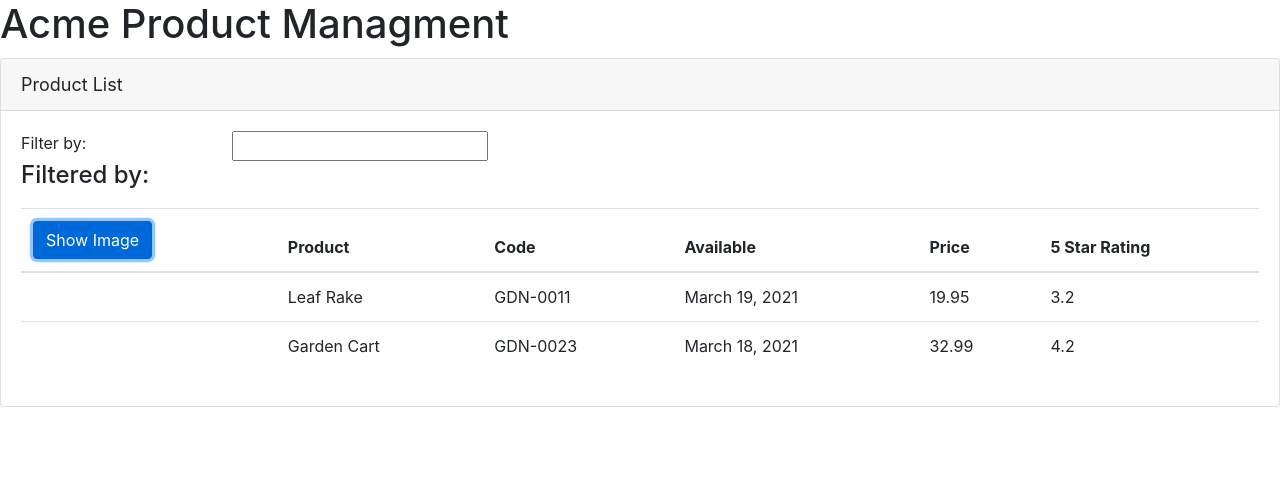
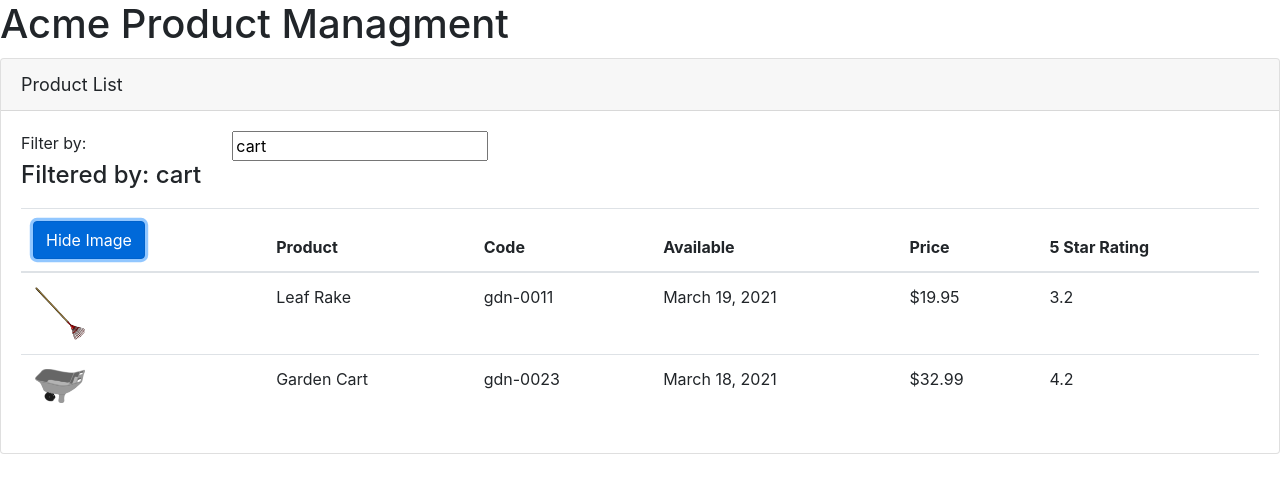
Before and after one commit to mjburton11/apm-tutorial, an Angular app: page / in a window 1280 px wide. Both pictures are taken after a click on the button "Show Image". Shown: the top 492 px of the page. Built offline with nearby package versions, Linux system fonts and the light colour scheme.

Commit message:
data binding and types

```diff
--- a/src/app/products/product-list.component.html
+++ b/src/app/products/product-list.component.html
@@ -4,12 +4,12 @@
     <div class="row">
       <div class="col-md-2">Filter by:</div>
       <div class="col-md-4">
-        <input type="text" />
+        <input type="text" [(ngModel)]="listFilter" />
       </div>
     </div>
     <div class="row">
       <div class="col-md-6">
-        <h4>Filtered by:</h4>
+        <h4>Filtered by: {{ listFilter }}</h4>
       </div>
     </div>
     <div class="table-responsive">
@@ -17,7 +17,9 @@
         <thead>
           <tr>
             <th>
-              <button class="btn btn-primary">Show Image</button>
+              <button class="btn btn-primary" (click)="toggleImage()">
+                {{ showImage ? "Hide" : "Show" }} Image
+              </button>
             </th>
             <th>Product</th>
             <th>Code</th>
@@ -27,14 +29,22 @@
           </tr>
         </thead>
         <tbody>
-            <tr *ngFor='let product of products'>
-                <td></td>
-                <td>{{product.productName}}</td>
-                <td>{{product.productCode}}</td>
-                <td>{{product.releaseDate}}</td>
-                <td>{{product.price}}</td>
-                <td>{{product.starRating}}</td>
-            </tr>
+          <tr *ngFor="let product of products">
+            <td>
+              <img
+                *ngIf="showImage"
+                [src]="product.imageUrl"
+                [name]="product.productName"
+                [style.width.px]="imageWidth"
+                [style.margin.px]="imageMargin"
+              />
+            </td>
+            <td>{{ product.productName }}</td>
+            <td>{{ product.productCode | lowercase }}</td>
+            <td>{{ product.releaseDate }}</td>
+            <td>{{ product.price | currency: "USD":"symbol":"1.2-2" }}</td>
+            <td>{{ product.starRating }}</td>
+          </tr>
         </tbody>
       </table>
     </div>
--- a/src/app/products/product-list.component.ts
+++ b/src/app/products/product-list.component.ts
@@ -6,6 +6,10 @@
 })
 export class ProductListComponent {
   pageTitle: string = 'Product List';
+  imageWidth: number = 50;
+  imageMargin: number = 2;
+  showImage: boolean = false;
+  listFilter: string = 'cart';
   products: any[] = [
     {
       productId: 1,
@@ -28,4 +32,8 @@
       imageUrl: 'assets/images/garden_cart.png',
     },
   ];
+
+  toggleImage(): void{
+    this.showImage = !this.showImage;
+  }
 }
```
Also changed, not shown: src/app/app.module.ts (+5 -9 lines), 1 other file (tests, documents, lock files or other folders).
